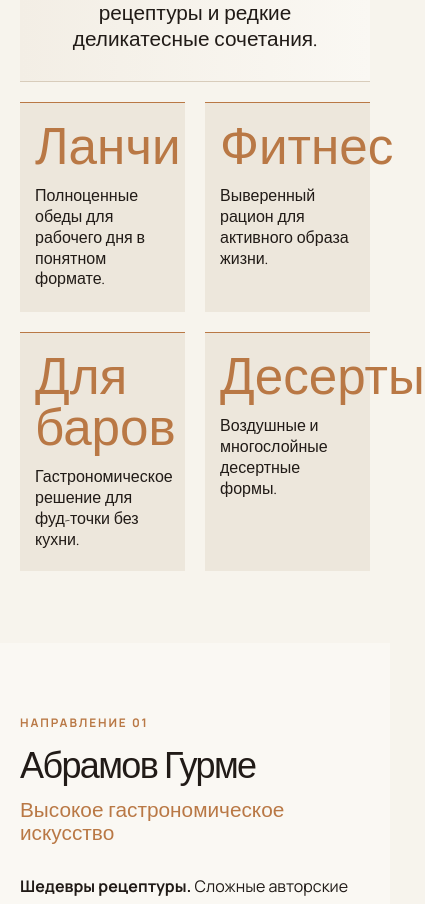
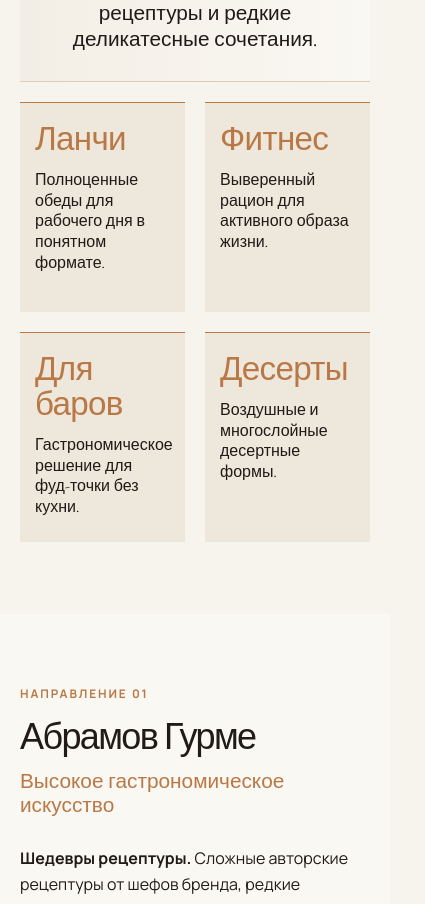
Before and after one commit to sillexy/AbramovGurme, a Next.js app: page / in a window 390 px wide. Shown: the part 4124-5028 px from the top of the page, 425 px wide, since content can reach past the window. Built offline with nearby package versions, Linux system fonts and the light colour scheme.

Commit message:
fix: fit ecosystem titles on mobile

```diff
--- a/src/app/root-width.css
+++ b/src/app/root-width.css
@@ -28,4 +28,9 @@ body > #top,
   .ecosystem-grid > article {
     min-width: 0;
   }
+
+  .ecosystem-grid span {
+    font-size: clamp(1.75rem, 8.5vw, 2.2rem);
+    letter-spacing: -0.02em;
+  }
 }
```
